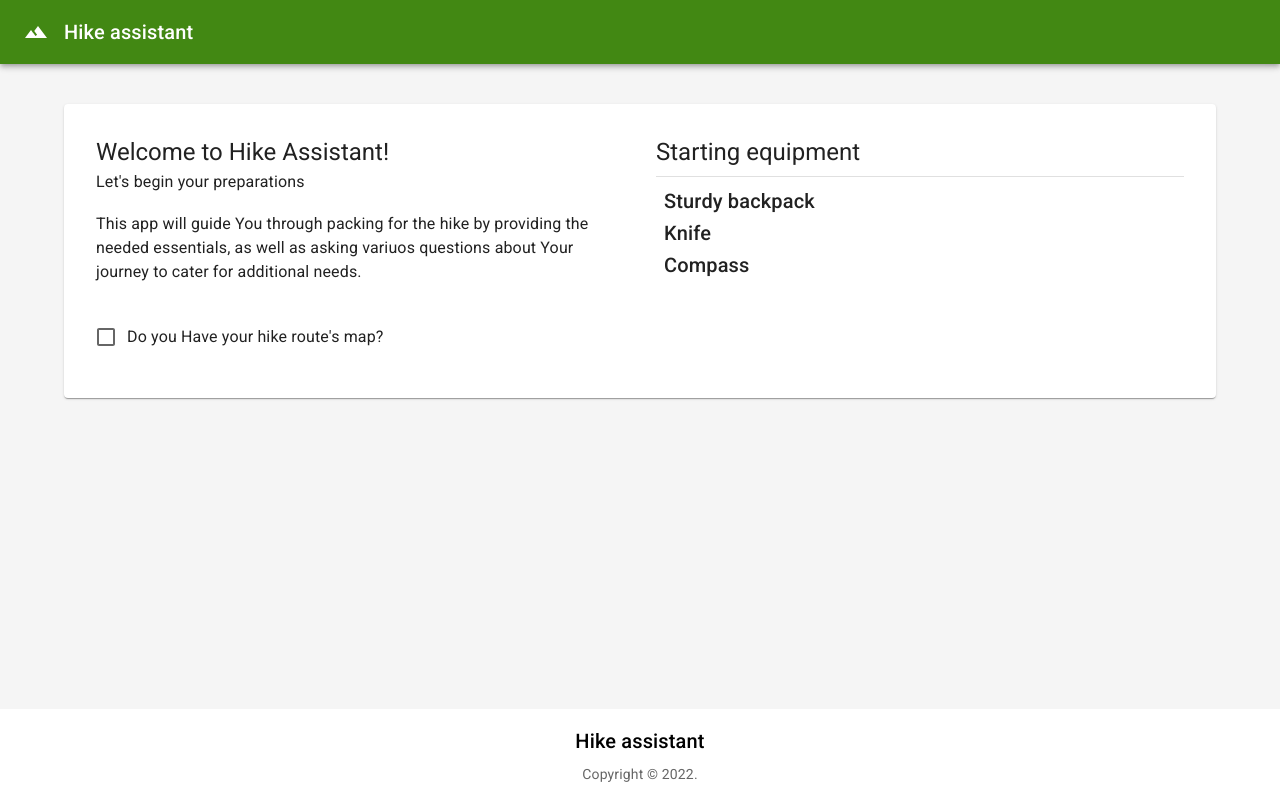
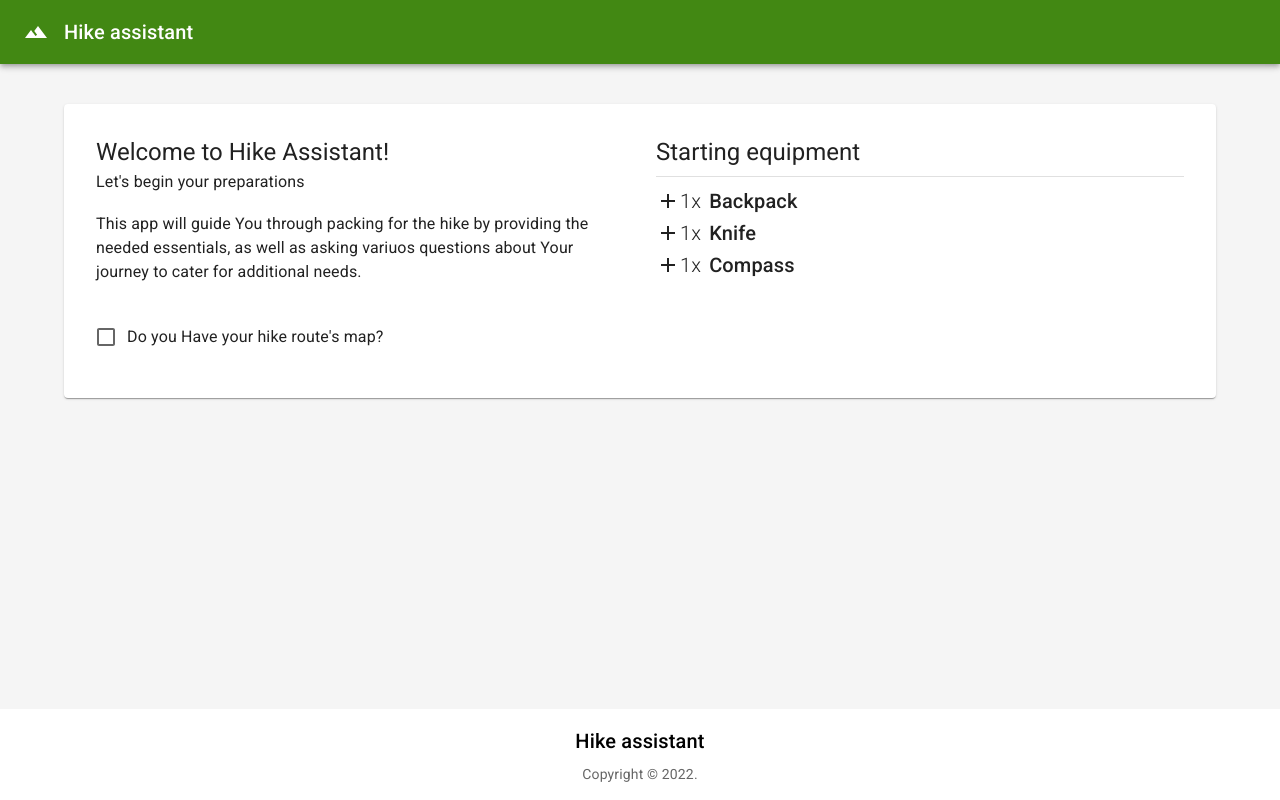
Before and after one commit to PauliusVizbara/HikeAssistant, a React (Create React App) app: page / in a window 1280 px wide. Built offline with nearby package versions, Linux system fonts and the light colour scheme.

Commit message:
feat: styling equipment

```diff
--- a/src/components/Equipment/Equipment.tsx
+++ b/src/components/Equipment/Equipment.tsx
@@ -1,20 +1,33 @@
-import { Box, Typography } from '@mui/material'
+import { Box, Typography, Zoom } from '@mui/material'
 import React from 'react'
-import { EquipmentType } from '../../domain/types'
+import { AMOUNT_MEASUREMENT, EquipmentType } from '../../domain/types'
+import AddIcon from '@mui/icons-material/Add'
 
 type EquipmentProps = {
   equipment: EquipmentType
 }
 
+const getMeasurementSymbol = (measurement?: AMOUNT_MEASUREMENT) => {
+  switch (measurement) {
+    case AMOUNT_MEASUREMENT.UNITS:
+      return 'x'
+    default:
+      return 'x'
+  }
+}
+
 export const Equipment: React.FC<EquipmentProps> = (props) => {
   const {
-    equipment: { name, amount },
+    equipment: { name, amount, measurement },
   } = props
   return (
-    <Box display="flex">
+    <Zoom in={true}>
+      <Box display="flex" alignItems="center">
+        <AddIcon />
         {amount && (
           <Typography sx={{ fontWeight: 'light' }} variant="h6" noWrap>
             {amount}
+            {getMeasurementSymbol(measurement)}
           </Typography>
         )}
         <Box sx={{ m: 0.5 }} />
@@ -22,5 +35,6 @@ export const Equipment: React.FC<EquipmentProps> = (props) => {
           {name}
         </Typography>
       </Box>
+    </Zoom>
   )
 }
--- a/src/domain/equipment.ts
+++ b/src/domain/equipment.ts
@@ -1,24 +1,37 @@
-import { CHECKLIST_LOCATION, EquipmentDictionary, EQUIPMENT_ID } from './types'
+import {
+  AMOUNT_MEASUREMENT,
+  CHECKLIST_LOCATION,
+  EquipmentDictionary,
+  EQUIPMENT_ID,
+} from './types'
 
 export const equipmentById: EquipmentDictionary = {
   [EQUIPMENT_ID.BACKPACK]: {
     id: EQUIPMENT_ID.BACKPACK,
-    name: 'Sturdy backpack',
+    name: 'Backpack',
+    amount: 1,
+    measurement: AMOUNT_MEASUREMENT.UNITS,
     checklistLocation: CHECKLIST_LOCATION.WELCOME_MESSAGE,
   },
   [EQUIPMENT_ID.KNIFE]: {
     id: EQUIPMENT_ID.KNIFE,
     name: 'Knife',
+    amount: 1,
+    measurement: AMOUNT_MEASUREMENT.UNITS,
     checklistLocation: CHECKLIST_LOCATION.WELCOME_MESSAGE,
   },
   [EQUIPMENT_ID.COMPASS]: {
     id: EQUIPMENT_ID.COMPASS,
     name: 'Compass',
+    amount: 1,
+    measurement: AMOUNT_MEASUREMENT.UNITS,
     checklistLocation: CHECKLIST_LOCATION.WELCOME_MESSAGE,
   },
   [EQUIPMENT_ID.MAP]: {
     id: EQUIPMENT_ID.MAP,
     name: 'Map',
+    amount: 1,
+    measurement: AMOUNT_MEASUREMENT.UNITS,
     checklistLocation: CHECKLIST_LOCATION.WELCOME_MESSAGE,
   },
 }
--- a/src/domain/types.ts
+++ b/src/domain/types.ts
@@ -11,7 +11,7 @@ export enum CHECKLIST_LOCATION {
 export type EquipmentType = {
   id: EQUIPMENT_ID
   name: string
-  amount?: string
+  amount?: number
   measurement?: AMOUNT_MEASUREMENT
   checklistLocation: CHECKLIST_LOCATION
 }
```
Lines whose indentation alone changed are shown as unchanged.
